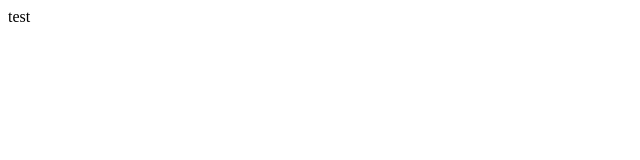
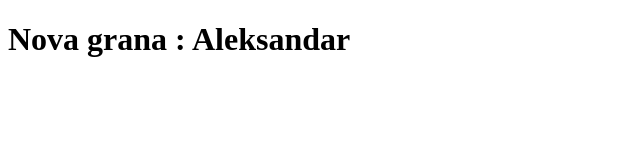
Before and after one commit to Alexandar9/nwrtest, a plain HTML site: page index.html in a window 1280 px wide. Shown: the whole page, without its empty margins (0-640 px from the left). Drawn offline with Linux system fonts and the light colour scheme.

Commit message:
index html

```diff
--- a/index.html
+++ b/index.html
@@ -7,6 +7,6 @@
     <title>Test fajl</title>
 </head>
 <body>
-    test
+    <h1>Nova grana : Aleksandar</h1>
 </body>
 </html>
```
